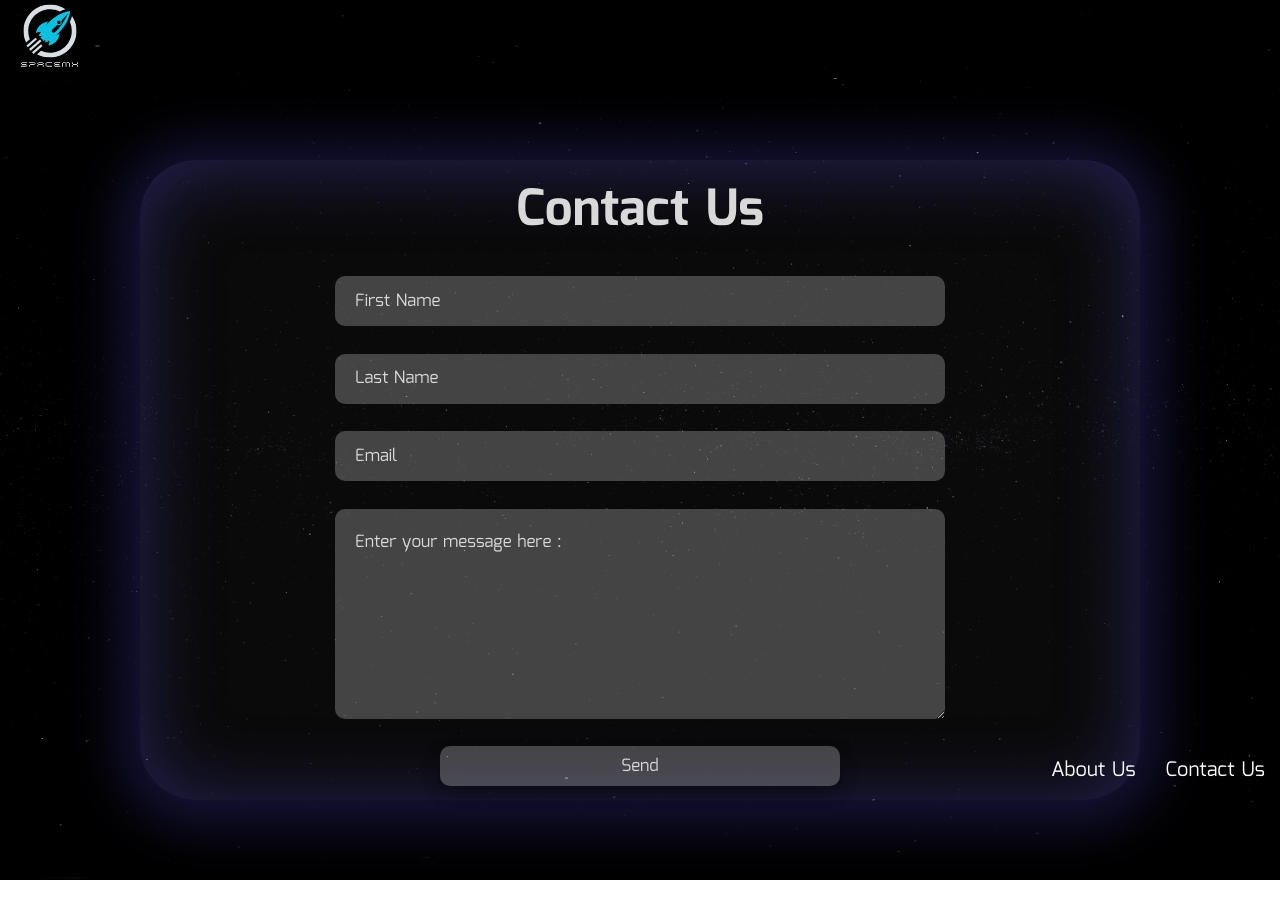
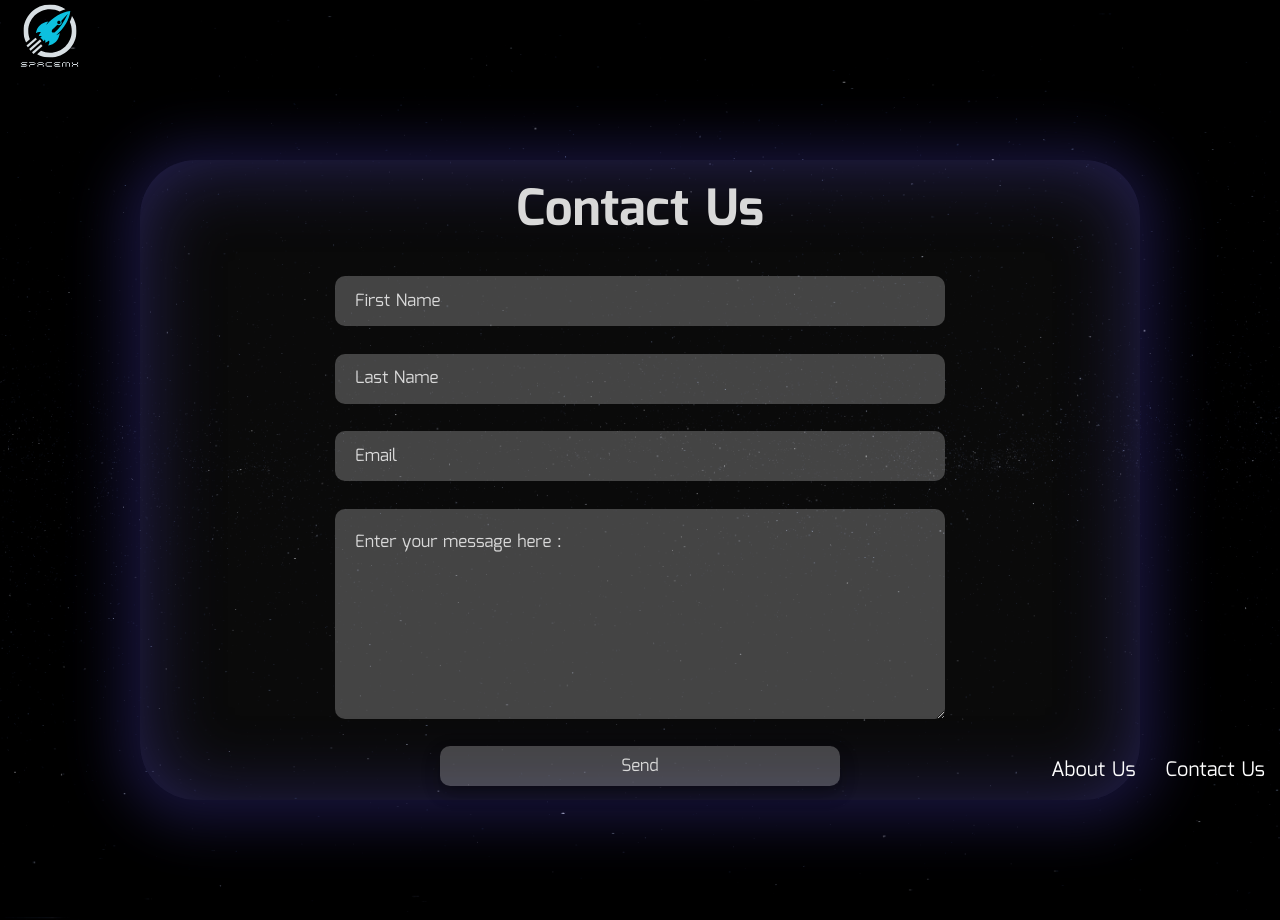
Before and after one commit to WildCodeSchool/2023-02-JS-RemoteFR-DeVMX-P2-G1-Machonauts, a React (Vite) app in the folder frontend/: page /pages/Contact in a window 1280 px wide. Before the commit the page ends 880 px from the top, so only its background shows below. Built offline with nearby package versions, Linux system fonts and the light colour scheme.

Commit message:
Modification padding sur contact, et position footer

```diff
--- a/frontend/src/sass/_contact.scss
+++ b/frontend/src/sass/_contact.scss
@@ -4,6 +4,7 @@
     align-items: center;
     height: 100vh;
     width: 100vw;
+    padding-bottom: 4rem;
 
     .contact-form {
         display: flex;
@@ -16,6 +17,7 @@
         background: rgba(217, 217, 217, 0.045);
         box-shadow: 0 4px 53px 21px rgba(88, 76, 221, 0.25), inset 0 4px 78px 2px rgba(88, 76, 221, 0.35);
         border-radius: 56px;
+
 
         .input {
             height: 5rem;
--- a/frontend/src/sass/_footer.scss
+++ b/frontend/src/sass/_footer.scss
@@ -1,5 +1,4 @@
 .footer {
-    position: fixed;
     width: 100%;
     bottom: 0;
     color: white;
@@ -18,3 +17,9 @@
     }
 
 }
+
+@media screen and (min-width : 600px) {
+    .footer {
+    position: fixed;
+}
+}
```
